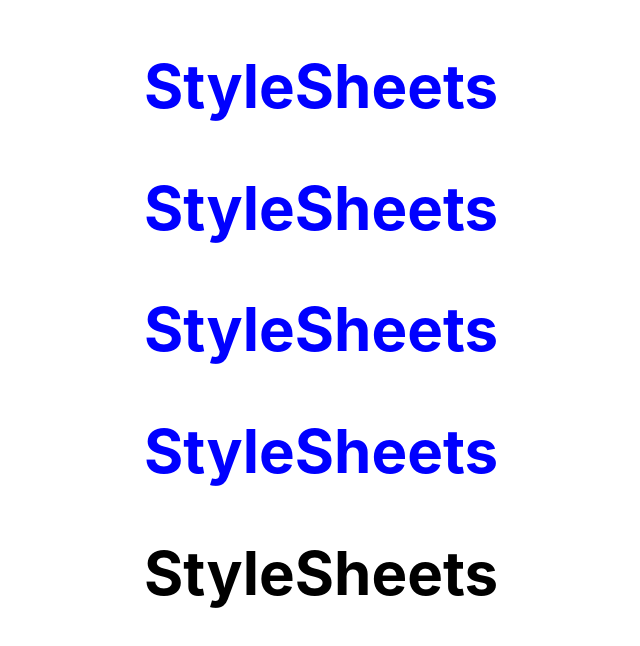
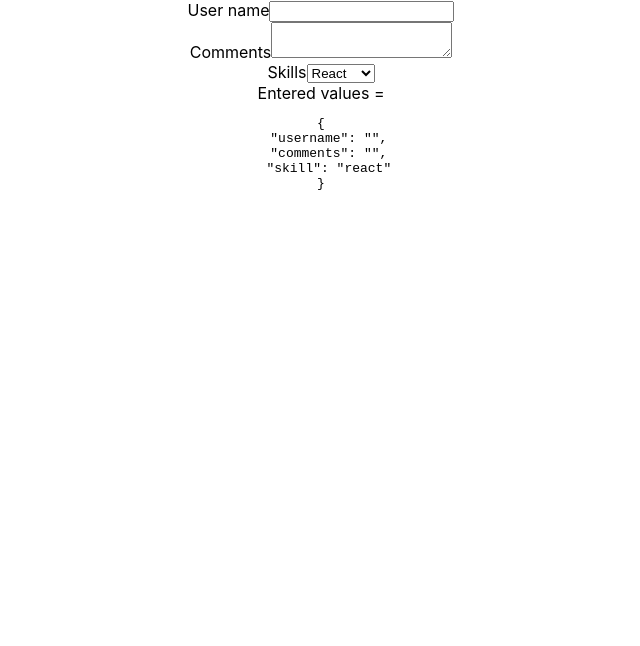
Before and after one commit to ajaykumar-bg/react-hello-world, a React (Create React App) app: page / in a window 1280 px wide. Shown: the top 646 px of the page, without its empty margins (319-959 px from the left). Built offline with nearby package versions, Linux system fonts and the light colour scheme.

Commit message:
Basics of Form Handling

```diff
--- a/src/App.js
+++ b/src/App.js
@@ -12,6 +12,7 @@ import EventBind from './components/EventBind';
 import ParentComponent from './components/ParentComponent';
 import NameList from './components/NameList';
 import StyleSheets from './components/StyleSheets';
+import Forms from './components/Forms';
 
 function App() {
   return (
@@ -27,11 +28,9 @@ function App() {
       <EventBind />
       <ParentComponent />
       <NameList /> */}
-      <StyleSheets color="primary"/>
-      <StyleSheets color="danger"/>
-      <StyleSheets color="success"/>
-      <StyleSheets color="warning"/>
-      <StyleSheets />
+      {/* <StyleSheets color="primary"/>
+      <StyleSheets /> */}
+      <Forms />
     </div>
   );
 }
--- /dev/null
+++ b/src/components/Forms.js
@@ -0,0 +1,59 @@
+import React, { Component } from 'react';
+
+class Forms extends Component {
+    constructor(props) {
+      super(props)
+
+      this.state = {
+         username: '',
+         comments: '',
+         skill: 'react'
+      }
+    }
+
+    handleUserNameChange = event => {
+        this.setState({
+            username: event.target.value
+        });
+    }
+
+    handleCommentsChange = event => {
+        this.setState({
+            comments: event.target.value
+        });
+    }
+
+    handleSkillChange = event => {
+        this.setState({
+            skill: event.target.value
+        });
+    }
+
+    render() {
+        return (
+            <form>
+                <div>
+                    <label>User name</label>
+                    <input type="text" value={this.state.username} onChange={this.handleUserNameChange}></input>
+                </div>
+                <div>
+                    <label>Comments</label>
+                    <textarea value={this.state.comments} onChange={this.handleCommentsChange}></textarea>
+                </div>
+                <div>
+                    <label>Skills</label>
+                    <select value={this.state.skill} onChange={this.handleSkillChange}>
+                        <option value="angular">Angular</option>
+                        <option value="react">React</option>
+                        <option value="vue">Vue</option>
+                    </select>
+                </div>
+
+                Entered values = <pre>{JSON.stringify(this.state, null, 2)}</pre>
+
+            </form>
+        );
+    }
+}
+
+export default Forms;
```
